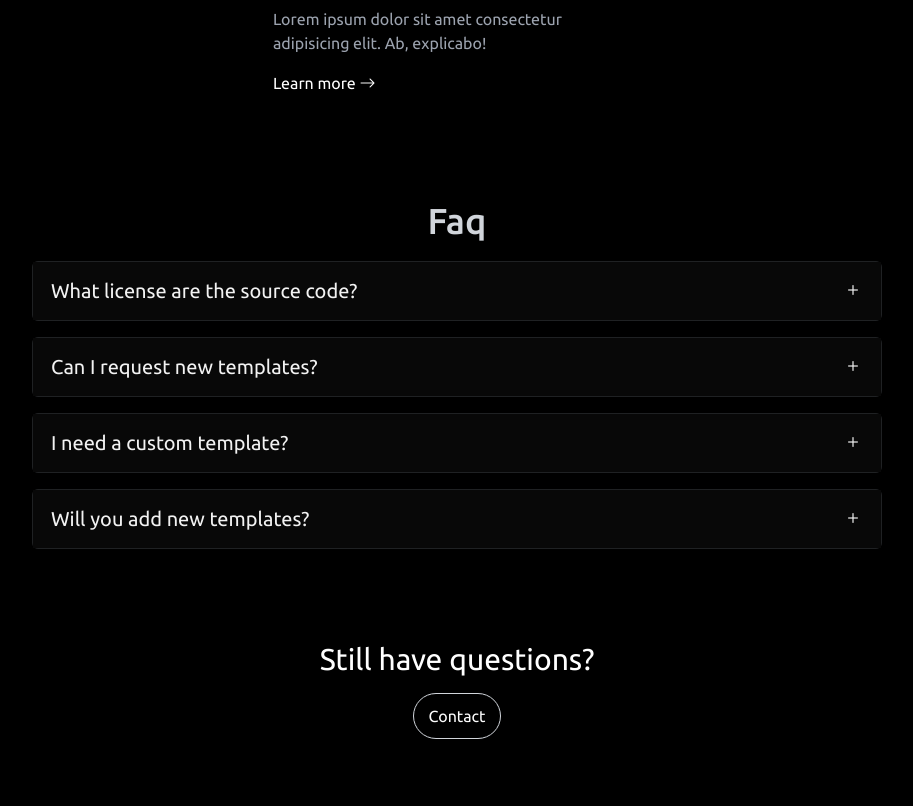
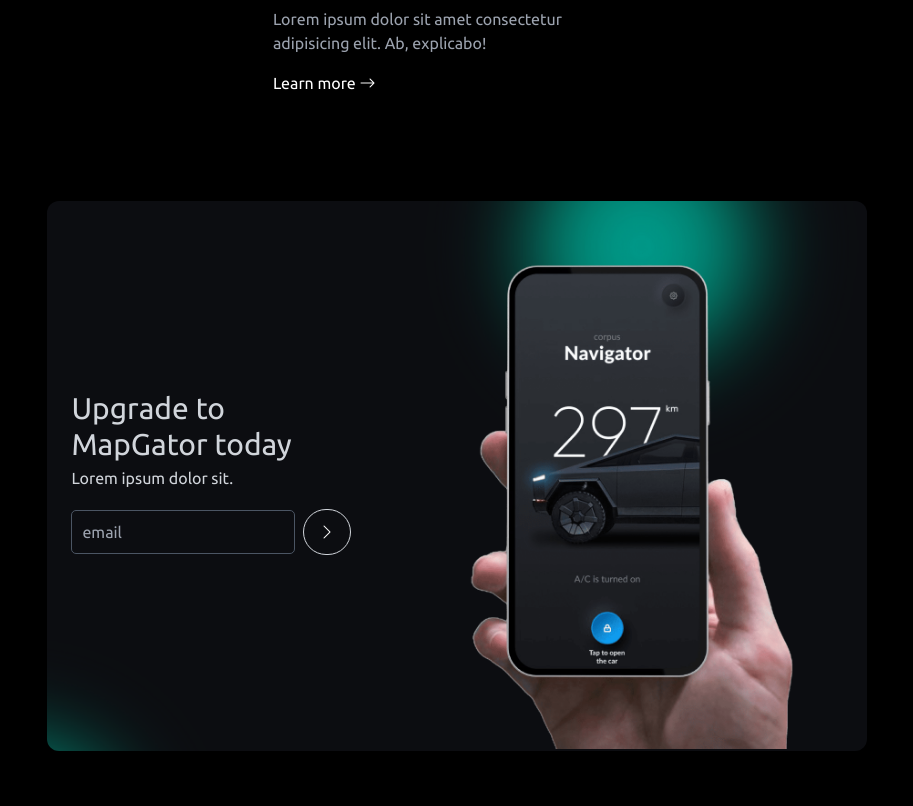
Before and after one commit to Liven11/3dlandingpage, a website: page index.html in a window 1280 px wide. Shown: the part 5600-6406 px from the top of the page, without its empty margins (183-1096 px from the left). Drawn offline with nearby package versions, Linux system fonts and the light colour scheme.

Commit message:
Initial commit-3

```diff
--- a/index.html
+++ b/index.html
@@ -545,7 +545,7 @@
             </div>
         </section>
 
-        <section
+        <!-- <section
             class="tw-flex tw-w-full tw-flex-col tw-place-content-center tw-place-items-center tw-gap-[10%] tw-p-[5%] tw-px-[10%]"
         >
             <h3
@@ -643,7 +643,7 @@
                     Contact
                 </a>
             </div>
-        </section>
+        </section> -->
 
         <section
             class="tw-flex tw-w-full tw-flex-col tw-place-content-center tw-place-items-center tw-gap-[10%] tw-p-[5%] tw-px-[10%] max-md:tw-px-2"
```
